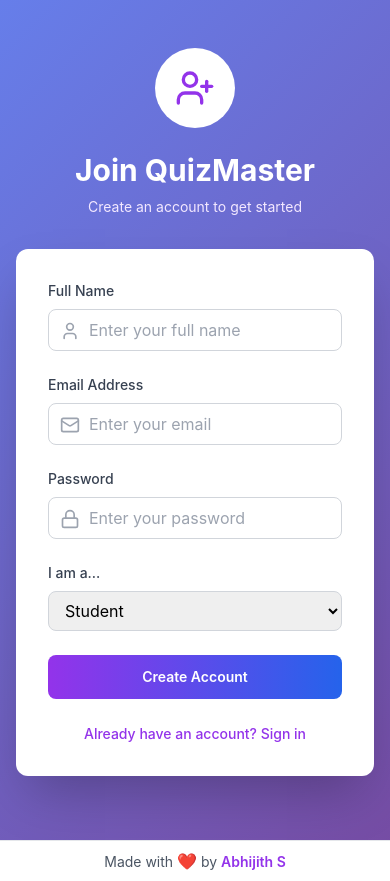
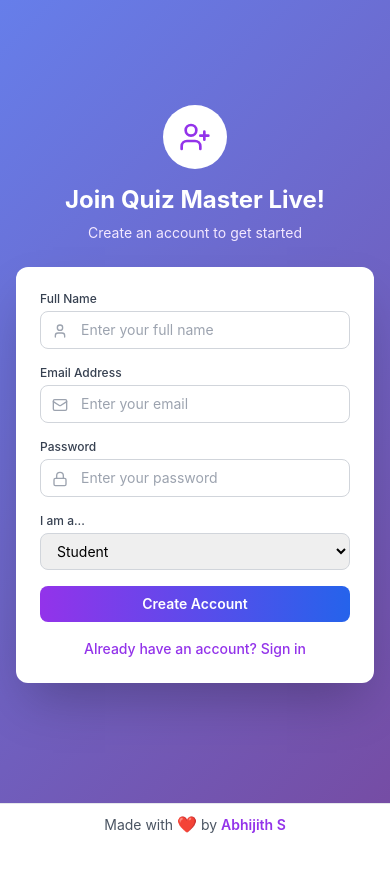
Before and after one commit to abhips2005/Quiz-Master, a React (Vite) app: page / in a window 390 px wide. Both pictures are taken after a click on the button "Don't have an account? Sign up". After the commit the page ends 844 px from the top, so only its background shows below. Built offline with nearby package versions, Linux system fonts and the light colour scheme; no server answers.

Commit message:
Fixed mobile responsiveness in login / signup page

```diff
--- a/src/components/Auth/AuthForm.tsx
+++ b/src/components/Auth/AuthForm.tsx
@@ -40,16 +40,16 @@ export const AuthForm: React.FC<AuthFormProps> = ({ onSuccess }) => {
 
   return (
     <div className="min-h-screen gradient-bg flex flex-col">
-      <div className="flex-1 flex items-center justify-center py-12 px-4 sm:px-6 lg:px-8">
-        <div className="max-w-md w-full space-y-8">
+      <div className="flex-1 flex items-center justify-center py-8 px-4 sm:py-12 sm:px-6 lg:px-8">
+        <div className="max-w-md w-full space-y-6 sm:space-y-8">
           <div className="text-center">
-            <div className="mx-auto h-20 w-20 bg-white rounded-full flex items-center justify-center mb-6">
-              <UserPlus className="h-10 w-10 text-purple-600" />
+            <div className="mx-auto h-16 w-16 sm:h-20 sm:w-20 bg-white rounded-full flex items-center justify-center mb-4 sm:mb-6">
+              <UserPlus className="h-8 w-8 sm:h-10 sm:w-10 text-purple-600" />
             </div>
-            <h2 className="text-3xl font-bold text-white">
-              {isLogin ? 'Welcome Back!' : 'Join QuizMaster'}
+            <h2 className="text-2xl sm:text-3xl font-bold text-white leading-tight">
+              {isLogin ? 'Welcome Back to Quiz Master Live!' : 'Join Quiz Master Live!'}
             </h2>
-            <p className="mt-2 text-purple-100">
+            <p className="mt-2 text-sm sm:text-base text-purple-100">
               {isLogin
                 ? 'Sign in to your account to continue'
                 : 'Create an account to get started'
@@ -57,26 +57,26 @@ export const AuthForm: React.FC<AuthFormProps> = ({ onSuccess }) => {
             </p>
           </div>
 
-          <div className="bg-white rounded-xl shadow-2xl p-8">
-            <form className="space-y-6" onSubmit={handleSubmit}>
+          <div className="bg-white rounded-xl shadow-2xl p-6 sm:p-8">
+            <form className="space-y-4 sm:space-y-6" onSubmit={handleSubmit}>
             {error && (
-                <div className="bg-red-50 border border-red-200 rounded-lg p-4 text-red-700 text-sm">
+              <div className="bg-red-50 border border-red-200 rounded-lg p-3 sm:p-4 text-red-700 text-xs sm:text-sm">
                 {error}
               </div>
             )}
 
             {!isLogin && (
               <div>
-                  <label htmlFor="name" className="block text-sm font-medium text-gray-700 mb-2">
+                <label htmlFor="name" className="block text-xs sm:text-sm font-medium text-gray-700 mb-1 sm:mb-2">
                   Full Name
                 </label>
                 <div className="relative">
-                    <User className="absolute left-3 top-3 h-5 w-5 text-gray-400" />
+                  <User className="absolute left-3 top-3 h-4 w-4 sm:h-5 sm:w-5 text-gray-400" />
                   <input
                     id="name"
                     type="text"
                     required
-                      className="input-field pl-10"
+                    className="input-field pl-10 text-sm sm:text-base py-2 sm:py-3"
                     placeholder="Enter your full name"
                     value={name}
                     onChange={(e) => setName(e.target.value)}
@@ -86,16 +86,16 @@ export const AuthForm: React.FC<AuthFormProps> = ({ onSuccess }) => {
             )}
 
             <div>
-                <label htmlFor="email" className="block text-sm font-medium text-gray-700 mb-2">
+              <label htmlFor="email" className="block text-xs sm:text-sm font-medium text-gray-700 mb-1 sm:mb-2">
                 Email Address
               </label>
               <div className="relative">
-                  <Mail className="absolute left-3 top-3 h-5 w-5 text-gray-400" />
+                <Mail className="absolute left-3 top-3 h-4 w-4 sm:h-5 sm:w-5 text-gray-400" />
                 <input
                   id="email"
                   type="email"
                   required
-                    className="input-field pl-10"
+                  className="input-field pl-10 text-sm sm:text-base py-2 sm:py-3"
                   placeholder="Enter your email"
                   value={email}
                   onChange={(e) => setEmail(e.target.value)}
@@ -104,16 +104,16 @@ export const AuthForm: React.FC<AuthFormProps> = ({ onSuccess }) => {
             </div>
 
             <div>
-                <label htmlFor="password" className="block text-sm font-medium text-gray-700 mb-2">
+              <label htmlFor="password" className="block text-xs sm:text-sm font-medium text-gray-700 mb-1 sm:mb-2">
                 Password
               </label>
               <div className="relative">
-                  <Lock className="absolute left-3 top-3 h-5 w-5 text-gray-400" />
+                <Lock className="absolute left-3 top-3 h-4 w-4 sm:h-5 sm:w-5 text-gray-400" />
                 <input
                   id="password"
                   type="password"
                   required
-                    className="input-field pl-10"
+                  className="input-field pl-10 text-sm sm:text-base py-2 sm:py-3"
                   placeholder="Enter your password"
                   value={password}
                   onChange={(e) => setPassword(e.target.value)}
@@ -123,12 +123,12 @@ export const AuthForm: React.FC<AuthFormProps> = ({ onSuccess }) => {
 
             {!isLogin && (
               <div>
-                  <label htmlFor="role" className="block text-sm font-medium text-gray-700 mb-2">
+                <label htmlFor="role" className="block text-xs sm:text-sm font-medium text-gray-700 mb-1 sm:mb-2">
                   I am a...
                 </label>
                 <select
                   id="role"
-                    className="input-field"
+                  className="input-field text-sm sm:text-base py-2 sm:py-3"
                   value={role}
                   onChange={(e) => setRole(e.target.value as 'teacher' | 'student')}
                 >
@@ -141,10 +141,10 @@ export const AuthForm: React.FC<AuthFormProps> = ({ onSuccess }) => {
             <button
               type="submit"
               disabled={loading}
-                className="w-full btn-primary flex items-center justify-center"
+              className="w-full btn-primary flex items-center justify-center py-2 sm:py-3 text-sm sm:text-base"
             >
               {loading ? (
-                  <div className="animate-spin rounded-full h-5 w-5 border-b-2 border-white"></div>
+                <div className="animate-spin rounded-full h-4 w-4 sm:h-5 sm:w-5 border-b-2 border-white"></div>
               ) : (
                 <>
                   {isLogin ? 'Sign In' : 'Create Account'}
@@ -153,11 +153,11 @@ export const AuthForm: React.FC<AuthFormProps> = ({ onSuccess }) => {
             </button>
           </form>
 
-            <div className="mt-6 text-center">
+            <div className="mt-4 sm:mt-6 text-center">
               <button
                 type="button"
                 onClick={() => setIsLogin(!isLogin)}
-                className="text-purple-600 hover:text-purple-700 font-medium"
+                className="text-purple-600 hover:text-purple-700 font-medium text-sm sm:text-base"
               >
                 {isLogin
                   ? "Don't have an account? Sign up"
```
Lines whose indentation alone changed are shown as unchanged.
